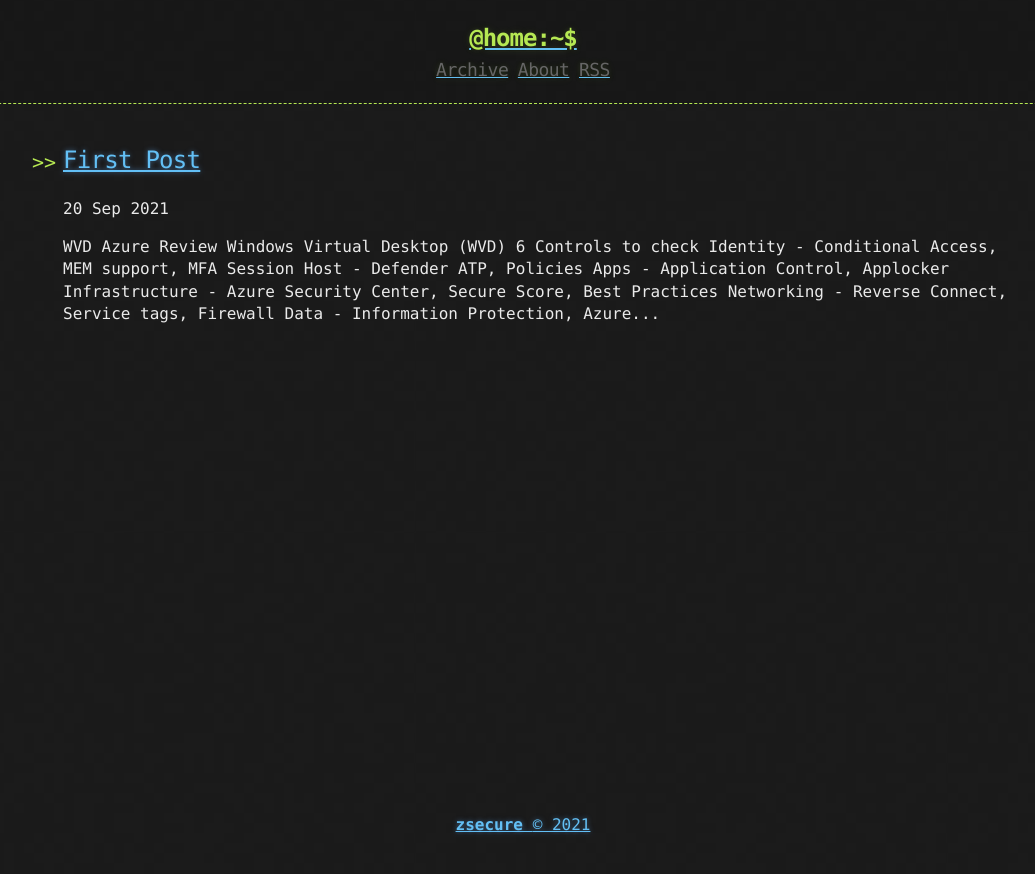
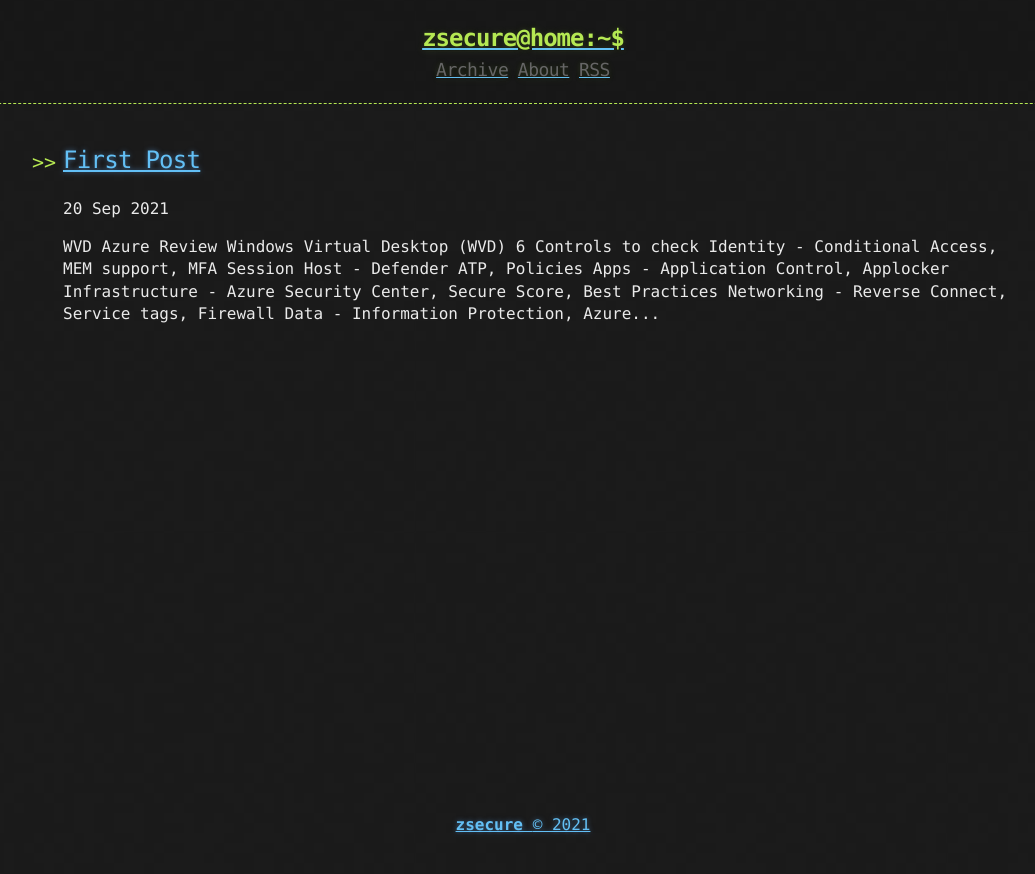
Before and after one commit to ZSECURE/zsecure-blog, a Jekyll site: the page built from index.html, in a window 1280 px wide. Shown: the top 874 px of the page, without its empty margins (117-1152 px from the left). Built offline with Jekyll 4.4.1, drawn with Linux system fonts in a browser that asks for light colours; the list of posts is cut into pages by our own code.

Commit message:
Update header.html

```diff
--- a/_includes/header.html
+++ b/_includes/header.html
@@ -1,7 +1,7 @@
 <header>
   <div>
     <a href="{{ "/" | prepend: site.baseurl | replace: '//', '/' }}">
-    {% assign owner_first_name = twitter_username | split: " " %}
+    {% assign owner_first_name = site.shell_name | split: " " %}
     <h1>{{ owner_first_name[0] | downcase }}@home:~$</h1>
     </a>
     <div class="header-links">
```
